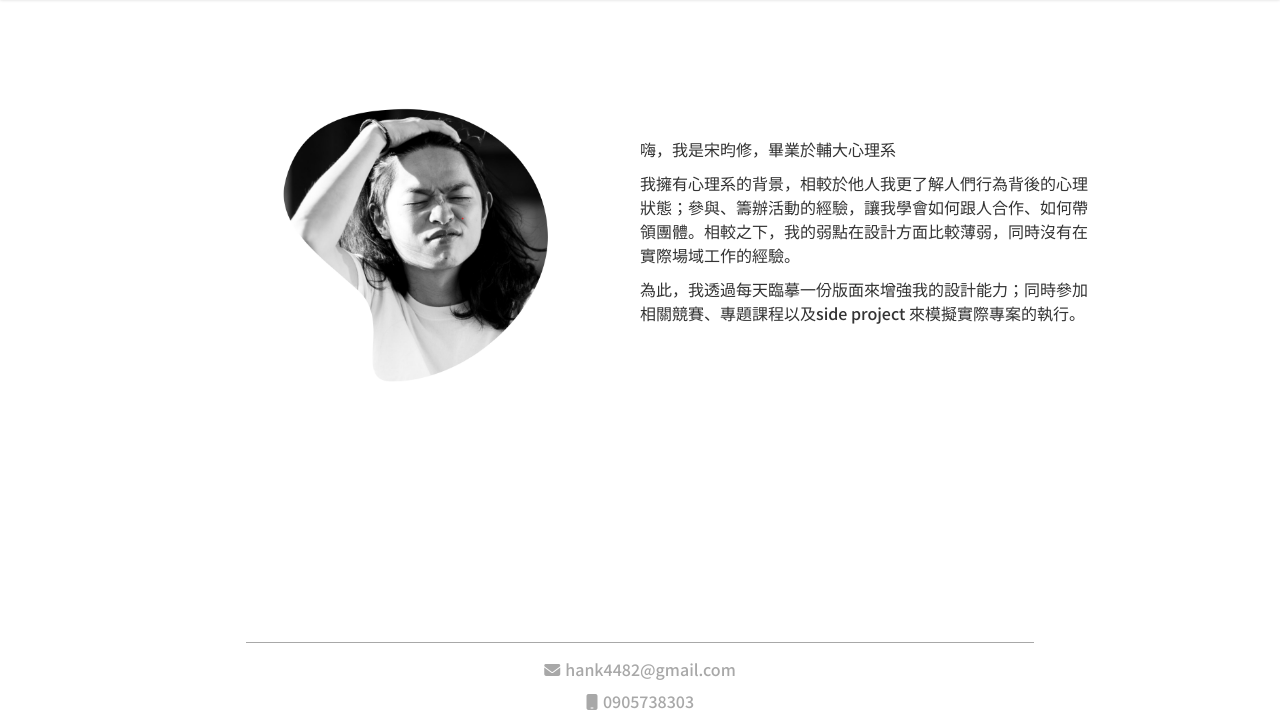
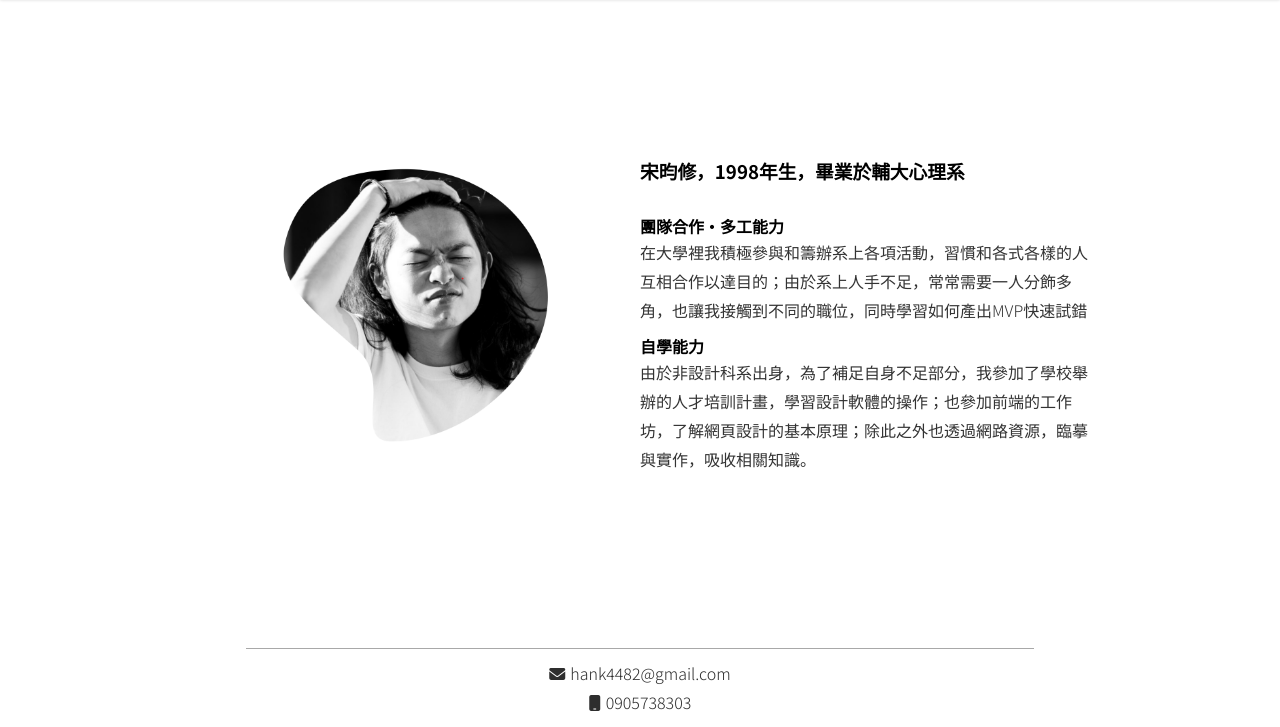
Before and after one commit to Hank-Sung/Hank-Sung.github-io, a plain HTML site: page about.html in a window 1280 px wide. Shown: the part 73-800 px from the top of the page. Drawn offline with Linux system fonts and the light colour scheme.

Commit message:
portfolio-set3-2(修改一些BUG)

```diff
--- a/about.css
+++ b/about.css
@@ -9,9 +9,15 @@
     text-align: center;
     font-weight: 700;
 }
+h3{
+    margin-bottom: 30px;
+}
 p{
-    color: #a8a8a8;
+    color: #2e2e2e;
+    line-height: 1.8em;
+    font-weight: 300;
 }
+
 a{
     text-decoration: none;
 }
@@ -131,7 +137,7 @@ label,input{
 /* banner */
 .container{
     width: 900px;
-    margin: auto;
+    margin: 160px auto;
     display: flex;
     margin-bottom: 80px;
 }
--- a/about.html
+++ b/about.html
@@ -17,7 +17,7 @@
         </div>
         <div class="right-content">
             <a href="about.html">About</a>
-            <a href="https://drive.google.com/file/d/1wMKS2IW8IZVV1Jdm-7Jyrtw09y0AEo4_/view?usp=sharing" target="blank">Resume</a>
+            <a href="https://drive.google.com/file/d/1PV4tz2eTYM3AMyphFAbYKo5GoReM0OhS/view?usp=sharing" target="blank">Resume</a>
         </div>
     </div>
         <!-- banner -->
@@ -26,9 +26,17 @@
                 <img src="home-banner.png" alt="">
             </div>
             <div class="item">
-                    <p>嗨，我是宋昀修，畢業於輔大心理系</p>
-                    <p>我擁有心理系的背景，相較於他人我更了解人們行為背後的心理狀態；參與、籌辦活動的經驗，讓我學會如何跟人合作、如何帶領團體。相較之下，我的弱點在設計方面比較薄弱，同時沒有在實際場域工作的經驗。</p>
-                    <p>為此，我透過每天臨摹一份版面來增強我的設計能力；同時參加相關競賽、專題課程以及side project 來模擬實際專案的執行。</p>
+                    <h3>宋昀修，1998年生，畢業於輔大心理系</h3>
+
+                    <h4>團隊合作·多工能力</h4>
+                    <p>
+                        在大學裡我積極參與和籌辦系上各項活動，習慣和各式各樣的人互相合作以達目的；由於系上人手不足，常常需要一人分飾多角，也讓我接觸到不同的職位，同時學習如何產出MVP快速試錯
+                    </p>
+
+                    <h4>自學能力</h4>
+                    <p>
+                        由於非設計科系出身，為了補足自身不足部分，我參加了學校舉辦的人才培訓計畫，學習設計軟體的操作；也參加前端的工作坊，了解網頁設計的基本原理；除此之外也透過網路資源，臨摹與實作，吸收相關知識。
+                    </p>
 
         </div>
 
```
Also changed, not shown: DD.html (+1 -1 lines), index.html (+2 -2 lines), page-1.html (+1 -1 lines), page-2.html (+1 -1 lines).
